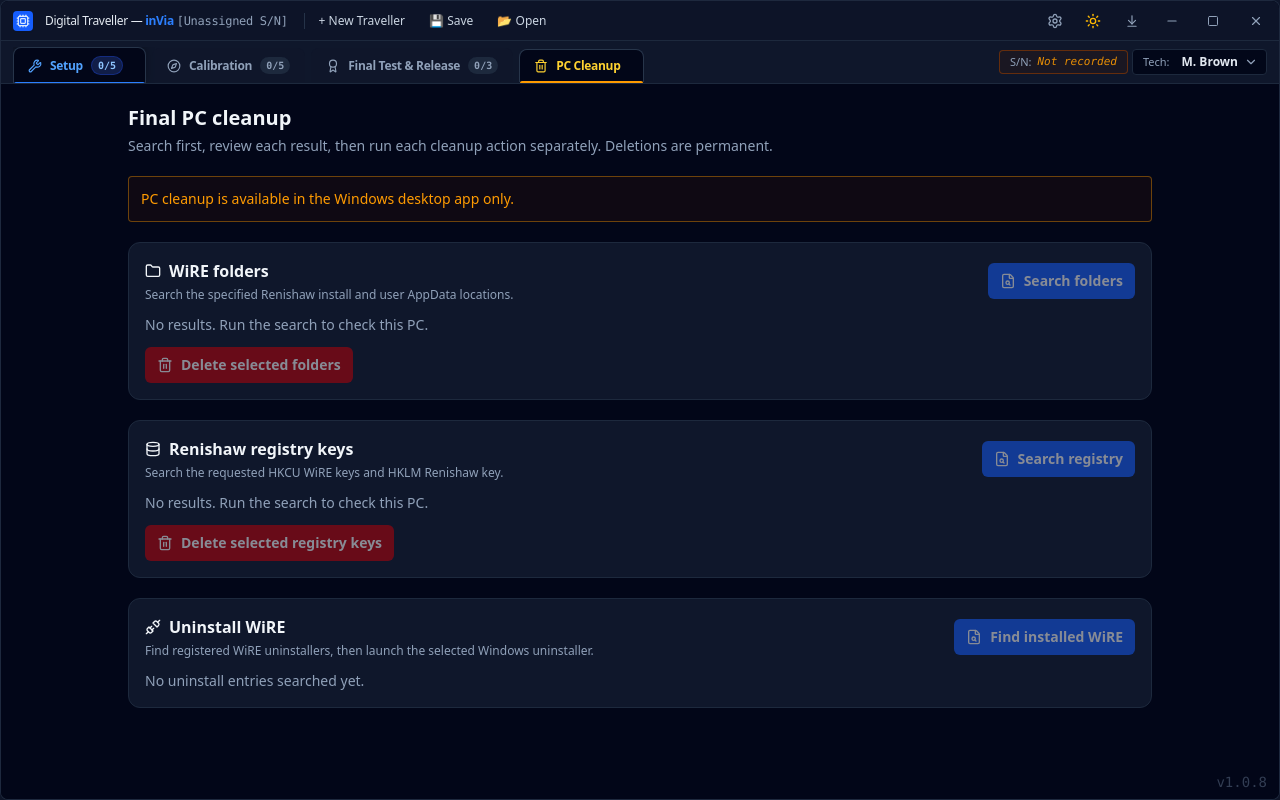
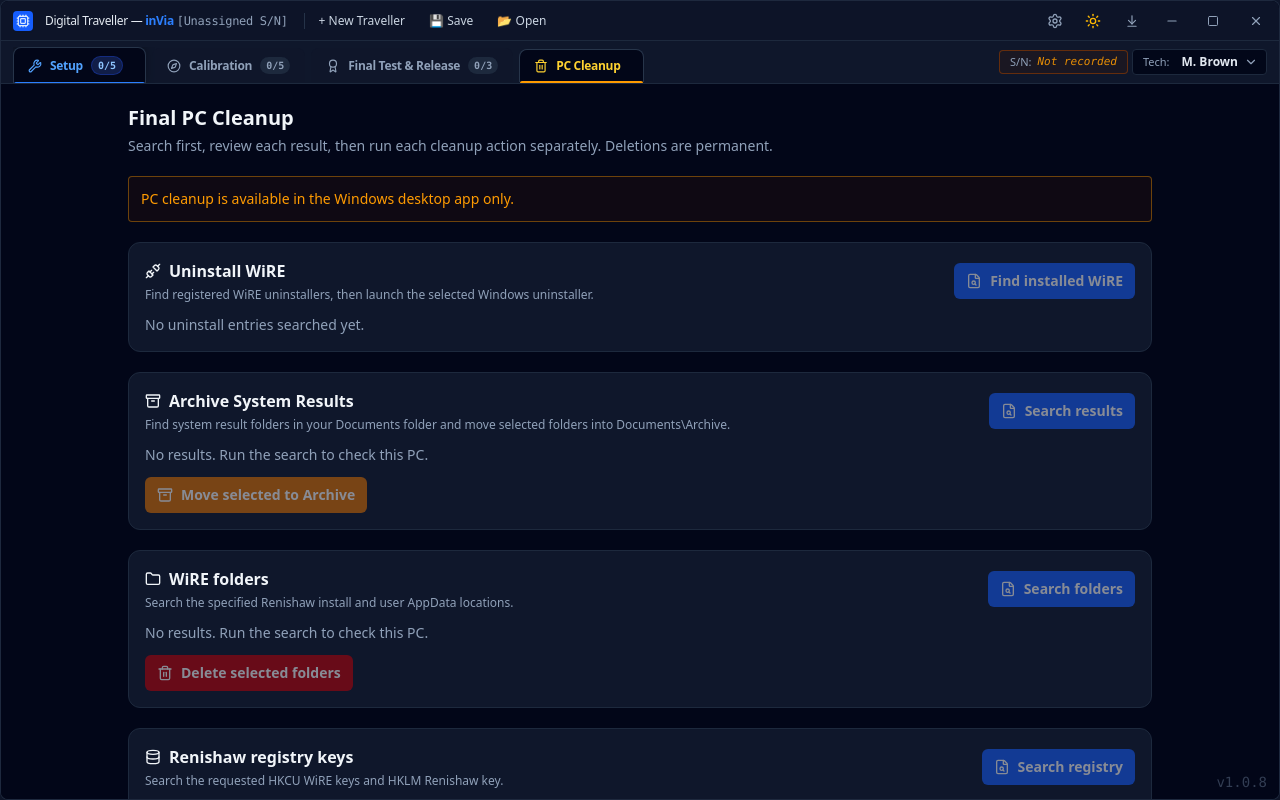
Before and after one commit to mikeb747/Digital-Traveller, a React (Vite) app: page / in a window 1280 px wide. Both pictures are taken after a click on the button "PC Cleanup". Built offline with nearby package versions, Linux system fonts and the light colour scheme; a web font is replaced by a local one.

Commit message:
add cutomer data cleanup

```diff
--- a/electron/main.cjs
+++ b/electron/main.cjs
@@ -372,6 +372,20 @@ ipcMain.handle('search-cleanup-folders', () =>
   handleCleanupIpc(() => pcCleanup.searchCleanupFolders(), 'Folder search completed.')
 );
 
+ipcMain.handle('search-archive-system-results', () =>
+  handleCleanupIpc(
+    () => pcCleanup.searchArchiveSystemResults(app.getPath('documents')),
+    'System results search completed.'
+  )
+);
+
+ipcMain.handle('archive-system-results', (event, paths) =>
+  handleCleanupIpc(
+    () => pcCleanup.archiveSystemResults(paths, app.getPath('documents')),
+    'Selected system results moved to Documents\\Archive.'
+  )
+);
+
 ipcMain.handle('delete-cleanup-folders', (event, paths) =>
   handleCleanupIpc(() => pcCleanup.deleteCleanupFolders(paths), 'Selected folders deleted.')
 );
--- a/electron/pcCleanup.cjs
+++ b/electron/pcCleanup.cjs
@@ -134,6 +134,93 @@ async function searchCleanupFolders() {
     if (await isDirectory(candidate.path)) results.push(candidate);
   }
   return results;
+}
+
+function getArchiveDocumentsDirectory(documentsDirectory) {
+  if (typeof documentsDirectory !== 'string' || !path.win32.isAbsolute(documentsDirectory)) {
+    throw new Error('The current user’s Documents folder could not be resolved.');
+  }
+  return path.win32.normalize(documentsDirectory);
+}
+
+function isSystemResultsFolderName(name) {
+  return name !== '.' &&
+    name !== '..' &&
+    name.toLowerCase() !== 'archive' &&
+    /^[^_]+_[^_]+$/.test(name);
+}
+
+async function searchArchiveSystemResults(documentsDirectory) {
+  requireWindows();
+  const documentsPath = getArchiveDocumentsDirectory(documentsDirectory);
+  const entries = await fs.promises.readdir(documentsPath, { withFileTypes: true });
+  return entries
+    .filter((entry) => entry.isDirectory() && isSystemResultsFolderName(entry.name))
+    .map((entry) => ({
+      path: path.win32.join(documentsPath, entry.name),
+      category: 'System results'
+    }));
+}
+
+async function archiveSystemResults(requestedPaths, documentsDirectory) {
+  requireWindows();
+  if (!Array.isArray(requestedPaths) || requestedPaths.length === 0) {
+    throw new Error('Select at least one system results folder to archive.');
+  }
+
+  const documentsPath = getArchiveDocumentsDirectory(documentsDirectory);
+  const archivePath = path.win32.join(documentsPath, 'Archive');
+  const approved = new Map(
+    (await searchArchiveSystemResults(documentsPath))
+      .map((item) => [item.path.toLowerCase(), item.path])
+  );
+  const sources = requestedPaths.map((requestedPath) => {
+    if (typeof requestedPath !== 'string') {
+      throw new Error('Invalid system results folder path received.');
+    }
+    const source = approved.get(path.win32.normalize(requestedPath).toLowerCase());
+    if (!source) {
+      throw new Error(`Refusing to archive a folder outside the current user’s Documents system results: ${requestedPath}`);
+    }
+    return source;
+  });
+  if (new Set(sources.map((source) => source.toLowerCase())).size !== sources.length) {
+    throw new Error('A system results folder was selected more than once.');
+  }
+
+  try {
+    const archiveStat = await fs.promises.lstat(archivePath);
+    if (!archiveStat.isDirectory() || archiveStat.isSymbolicLink()) {
+      throw new Error('The Archive path exists but is not a regular folder.');
+    }
+  } catch (error) {
+    if (error.code !== 'ENOENT') throw error;
+  }
+
+  for (const source of sources) {
+    const destination = path.win32.join(archivePath, path.win32.basename(source));
+    try {
+      await fs.promises.lstat(destination);
+      throw new Error(`A folder named "${path.win32.basename(source)}" already exists in Archive.`);
+    } catch (error) {
+      if (error.code !== 'ENOENT') throw error;
+    }
+  }
+
+  await fs.promises.mkdir(archivePath, { recursive: true });
+  const moved = [];
+  for (const source of sources) {
+    const destination = path.win32.join(archivePath, path.win32.basename(source));
+    try {
+      await fs.promises.rename(source, destination);
+      moved.push(source);
+    } catch (error) {
+      throw new Error(
+        `Moved ${moved.length} folder(s), then failed to archive "${source}": ${error.message}`
+      );
+    }
+  }
+  return moved;
 }
 
 async function deleteCleanupFolders(requestedPaths) {
@@ -475,6 +562,8 @@ async function launchWireUninstall(registryPath) {
 module.exports = {
   searchCleanupFolders,
   deleteCleanupFolders,
+  searchArchiveSystemResults,
+  archiveSystemResults,
   searchCleanupRegistry,
   deleteCleanupRegistry,
   restoreCleanupToolbar,
--- a/electron/preload.cjs
+++ b/electron/preload.cjs
@@ -33,6 +33,8 @@ contextBridge.exposeInMainWorld('desktopAPI', {
     overwrite
   }),
   searchCleanupFolders: () => ipcRenderer.invoke('search-cleanup-folders'),
+  searchArchiveSystemResults: () => ipcRenderer.invoke('search-archive-system-results'),
+  archiveSystemResults: (paths) => ipcRenderer.invoke('archive-system-results', paths),
   deleteCleanupFolders: (paths) => ipcRenderer.invoke('delete-cleanup-folders', paths),
   searchCleanupRegistry: () => ipcRenderer.invoke('search-cleanup-registry'),
   deleteCleanupRegistry: (paths) => ipcRenderer.invoke('delete-cleanup-registry', paths),
--- a/src/components/PcCleanupPanel.tsx
+++ b/src/components/PcCleanupPanel.tsx
@@ -1,6 +1,7 @@
 import React, { useState } from 'react';
 import {
   AlertTriangle,
+  Archive,
   CheckCircle2,
   Database,
   FileSearch,
@@ -23,6 +24,8 @@ interface PcCleanupPanelProps {
 export const PcCleanupPanel: React.FC<PcCleanupPanelProps> = ({ theme }) => {
   const [folders, setFolders] = useState<CleanupFolder[]>([]);
   const [selectedFolders, setSelectedFolders] = useState<string[]>([]);
+  const [archiveFolders, setArchiveFolders] = useState<CleanupFolder[]>([]);
+  const [selectedArchiveFolders, setSelectedArchiveFolders] = useState<string[]>([]);
   const [restoreInstallDirectory, setRestoreInstallDirectory] = useState('');
   const [registryKeys, setRegistryKeys] = useState<CleanupRegistryKey[]>([]);
   const [selectedKeys, setSelectedKeys] = useState<string[]>([]);
@@ -86,6 +89,31 @@ export const PcCleanupPanel: React.FC<PcCleanupPanelProps> = ({ theme }) => {
     },
     'Folder search completed.'
   );
+
+  const searchArchiveFolders = () => runAction(
+    'search-archive-folders',
+    () => window.desktopAPI!.searchArchiveSystemResults(),
+    (results) => {
+      setArchiveFolders(results);
+      setSelectedArchiveFolders([]);
+    },
+    'System results search completed.'
+  );
+
+  const archiveSelectedFolders = () => {
+    if (selectedArchiveFolders.length === 0 || !window.confirm(
+      `Move ${selectedArchiveFolders.length} selected system results folder(s) into Documents\\Archive?`
+    )) return;
+    void runAction(
+      'archive-system-results',
+      () => window.desktopAPI!.archiveSystemResults(selectedArchiveFolders),
+      (moved) => {
+        setArchiveFolders((current) => current.filter((folder) => !moved.includes(folder.path)));
+        setSelectedArchiveFolders([]);
+      },
+      'Selected system results moved to Documents\\Archive.'
+    );
+  };
 
   const deleteFolders = () => {
     if (selectedFolders.length === 0 || !window.confirm(
@@ -251,7 +279,7 @@ export const PcCleanupPanel: React.FC<PcCleanupPanelProps> = ({ theme }) => {
     <div className={`flex-1 overflow-y-auto p-5 ${isDark ? 'bg-slate-950' : 'bg-slate-50'}`}>
       <div className="mx-auto max-w-5xl space-y-5">
         <header>
-          <h1 className={`text-xl font-bold ${text}`}>Final PC cleanup</h1>
+          <h1 className={`text-xl font-bold ${text}`}>Final PC Cleanup</h1>
           <p className={`mt-1 text-sm ${muted}`}>
             Search first, review each result, then run each cleanup action separately. Deletions are permanent.
           </p>
@@ -274,6 +302,54 @@ export const PcCleanupPanel: React.FC<PcCleanupPanelProps> = ({ theme }) => {
             <span>{message.text}</span>
           </div>
         )}
+
+        <section className={`rounded-xl border p-4 ${panel}`}>
+          <div className="mb-3 flex flex-wrap items-center justify-between gap-3">
+            <div>
+              <h2 className={`flex items-center gap-2 font-semibold ${text}`}><Unplug className="h-4 w-4" /> Uninstall WiRE</h2>
+              <p className={`mt-1 text-xs ${muted}`}>Find registered WiRE uninstallers, then launch the selected Windows uninstaller.</p>
+            </div>
+            <button className={`${button} bg-blue-600 text-white hover:bg-blue-500`} disabled={!isDesktop || !!busyAction} onClick={() => void searchUninstallEntries()}>
+              {busyAction === 'search-uninstall' ? <LoaderCircle className="h-4 w-4 animate-spin" /> : <FileSearch className="h-4 w-4" />}
+              Find installed WiRE
+            </button>
+          </div>
+          {uninstallEntries.length > 0 ? (
+            <div className="flex flex-wrap gap-2">
+              <select value={selectedUninstall} onChange={(event) => setSelectedUninstall(event.target.value)} className={`min-w-0 flex-1 rounded border px-2 py-2 text-xs ${input}`}>
+                {uninstallEntries.map((entry) => (
+                  <option key={entry.registryPath} value={entry.registryPath}>
+                    {entry.displayName}{entry.displayVersion ? ` (${entry.displayVersion})` : ''}
+                  </option>
+                ))}
+              </select>
+              <button className={`${button} bg-amber-600 text-white hover:bg-amber-500`} disabled={!isDesktop || !!busyAction} onClick={launchUninstall}>
+                <Unplug className="h-4 w-4" /> Open Windows uninstaller
+              </button>
+            </div>
+          ) : (
+            <p className={`text-sm ${muted}`}>No uninstall entries searched yet.</p>
+          )}
+        </section>
+
+        <section className={`rounded-xl border p-4 ${panel}`}>
+          <div className="mb-3 flex flex-wrap items-center justify-between gap-3">
+            <div>
+              <h2 className={`flex items-center gap-2 font-semibold ${text}`}><Archive className="h-4 w-4" /> Archive System Results</h2>
+              <p className={`mt-1 text-xs ${muted}`}>Find system result folders in your Documents folder and move selected folders into Documents\Archive.</p>
+            </div>
+            <button className={`${button} bg-blue-600 text-white hover:bg-blue-500`} disabled={!isDesktop || !!busyAction} onClick={() => void searchArchiveFolders()}>
+              {busyAction === 'search-archive-folders' ? <LoaderCircle className="h-4 w-4 animate-spin" /> : <FileSearch className="h-4 w-4" />}
+              Search results
+            </button>
+          </div>
+          {renderList(archiveFolders, selectedArchiveFolders, (path) =>
+            toggleSelected(selectedArchiveFolders, path, setSelectedArchiveFolders)
+          )}
+          <button className={`${button} mt-3 bg-amber-600 text-white hover:bg-amber-500`} disabled={!isDesktop || !!busyAction || selectedArchiveFolders.length === 0} onClick={archiveSelectedFolders}>
+            <Archive className="h-4 w-4" /> Move selected to Archive
+          </button>
+        </section>
 
         <section className={`rounded-xl border p-4 ${panel}`}>
           <div className="mb-3 flex flex-wrap items-center justify-between gap-3">
@@ -339,34 +415,6 @@ export const PcCleanupPanel: React.FC<PcCleanupPanelProps> = ({ theme }) => {
           )}
         </section>
 
-        <section className={`rounded-xl border p-4 ${panel}`}>
-          <div className="mb-3 flex flex-wrap items-center justify-between gap-3">
-            <div>
-              <h2 className={`flex items-center gap-2 font-semibold ${text}`}><Unplug className="h-4 w-4" /> Uninstall WiRE</h2>
-              <p className={`mt-1 text-xs ${muted}`}>Find registered WiRE uninstallers, then launch the selected Windows uninstaller.</p>
-            </div>
-            <button className={`${button} bg-blue-600 text-white hover:bg-blue-500`} disabled={!isDesktop || !!busyAction} onClick={() => void searchUninstallEntries()}>
-              {busyAction === 'search-uninstall' ? <LoaderCircle className="h-4 w-4 animate-spin" /> : <FileSearch className="h-4 w-4" />}
-              Find installed WiRE
-            </button>
-          </div>
-          {uninstallEntries.length > 0 ? (
-            <div className="flex flex-wrap gap-2">
-              <select value={selectedUninstall} onChange={(event) => setSelectedUninstall(event.target.value)} className={`min-w-0 flex-1 rounded border px-2 py-2 text-xs ${input}`}>
-                {uninstallEntries.map((entry) => (
-                  <option key={entry.registryPath} value={entry.registryPath}>
-                    {entry.displayName}{entry.displayVersion ? ` (${entry.displayVersion})` : ''}
-                  </option>
-                ))}
-              </select>
-              <button className={`${button} bg-amber-600 text-white hover:bg-amber-500`} disabled={!isDesktop || !!busyAction} onClick={launchUninstall}>
-                <Unplug className="h-4 w-4" /> Open Windows uninstaller
-              </button>
-            </div>
-          ) : (
-            <p className={`text-sm ${muted}`}>No uninstall entries searched yet.</p>
-          )}
-        </section>
       </div>
       {toolbarConflict && (
         <div className="fixed inset-0 z-50 flex items-center justify-center bg-black/70 p-4">
--- a/src/components/WorkflowTabs.tsx
+++ b/src/components/WorkflowTabs.tsx
@@ -169,7 +169,7 @@ export const WorkflowTabs: React.FC<WorkflowTabsProps> = ({
                   ? 'bg-slate-900/60 text-slate-400 border-transparent hover:text-amber-200 hover:bg-slate-800/40'
                   : 'bg-slate-100 text-slate-600 border-transparent hover:text-amber-700 hover:bg-slate-200/60'
             }`}
-            title="Final PC cleanup"
+            title="Final PC Cleanup"
           >
             <Trash2 className="h-3.5 w-3.5" />
             <span className="tracking-tight whitespace-nowrap">PC Cleanup</span>
--- a/src/types/electron.d.ts
+++ b/src/types/electron.d.ts
@@ -52,6 +52,8 @@ declare global {
       ) => Promise<SystemFolderResult>;
       selectNetworkDirectory: () => Promise<string | null>;
       searchCleanupFolders: () => Promise<CleanupResult<CleanupFolder[]>>;
+      searchArchiveSystemResults: () => Promise<CleanupResult<CleanupFolder[]>>;
+      archiveSystemResults: (paths: string[]) => Promise<CleanupResult<string[]>>;
       deleteCleanupFolders: (paths: string[]) => Promise<CleanupResult<string[]>>;
       searchCleanupRegistry: () => Promise<CleanupResult<CleanupRegistryKey[]>>;
       deleteCleanupRegistry: (paths: string[]) => Promise<CleanupResult<string[]>>;
```
Also changed, not shown: 1 other file (tests, documents, lock files or other folders).
